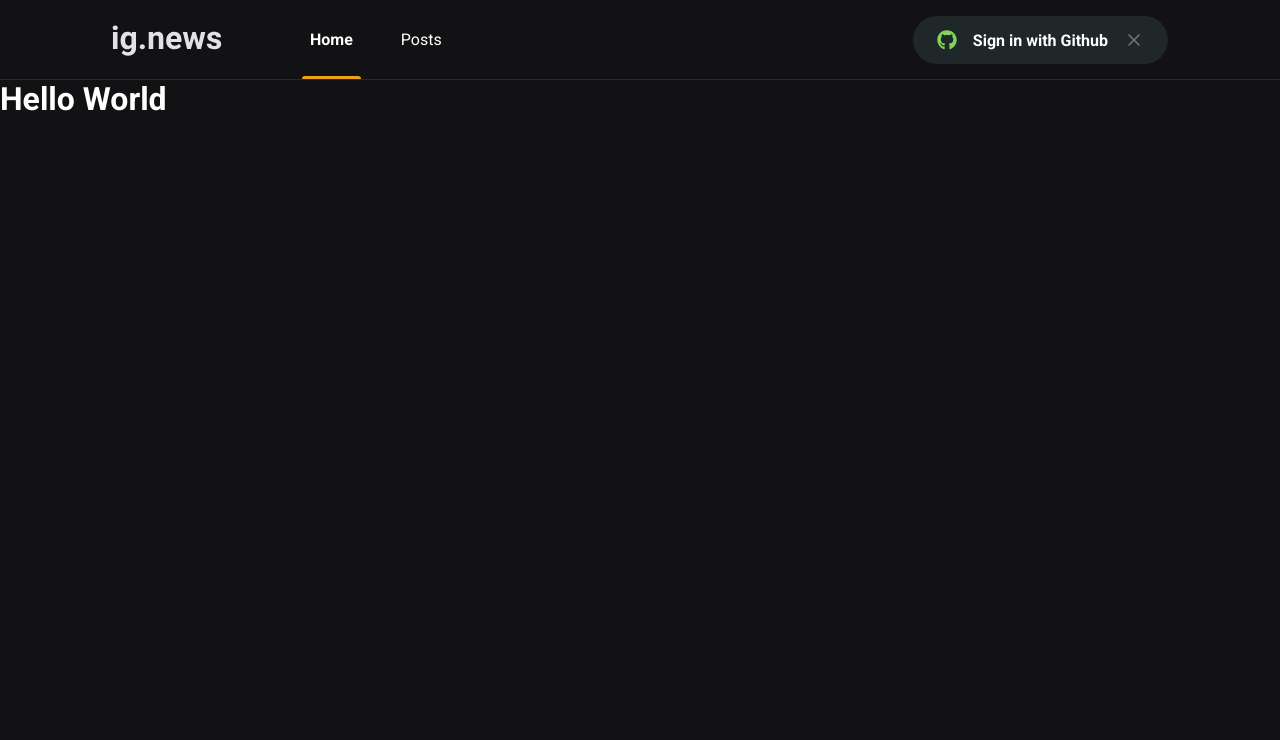
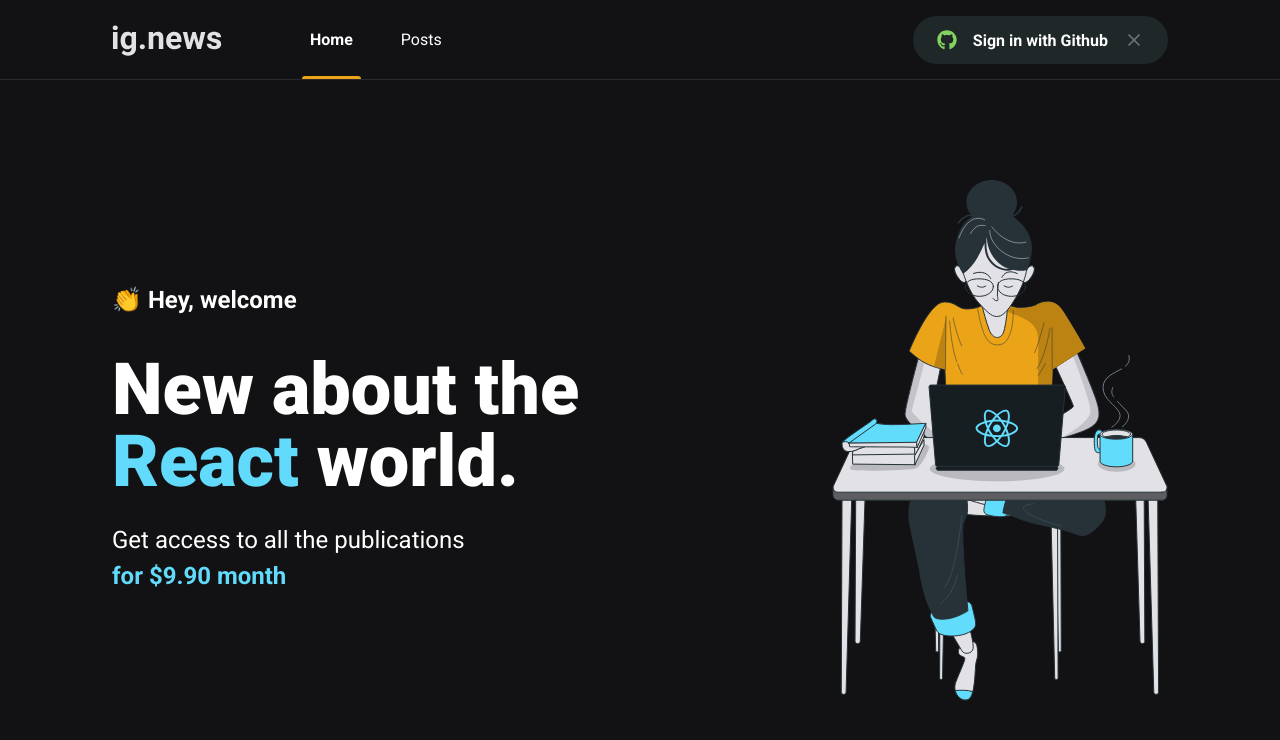
Before and after one commit to icarofs/ignews, a Next.js app: page / in a window 1280 px wide. Shown: the top 740 px of the page. Built offline with nearby package versions, Linux system fonts and the light colour scheme.

Commit message:
desenvolvido página home

```diff
--- /dev/null
+++ b/src/pages/home.module.scss
@@ -0,0 +1,41 @@
+.contentContainer {
+  max-width: 1120px;
+  margin: 0 auto;
+  padding: 0 2rem;
+  height: calc(100vh - 5rem);
+
+  display: flex;
+  align-items: center;
+  justify-content: space-between;
+}
+
+.hero {
+  max-width: 600px;
+
+  > span {
+    font-size: 1.5rem;
+    font-weight: bold;
+  }
+
+  h1 {
+    font-size: 4.5rem;
+    line-height: 4.5rem;
+    font-weight: 900;
+    margin-top: 2.5rem;
+
+    span {
+      color: var(--cyan-500);
+    }
+  }
+
+  p {
+    font-size: 1.5rem;
+    line-height: 2.25rem;
+    margin-top: 1.5rem;
+
+    span {
+      color: var(--cyan-500);
+      font-weight: bold;
+    }
+  }
+}
--- a/src/pages/index.tsx
+++ b/src/pages/index.tsx
@@ -1,12 +1,27 @@
 import Head from "next/head";
+
+import styles from "./home.module.scss";
 
 export default function Home() {
   return (
     <>
       <Head>
-        <title>Início | ig.news</title>
+        <title>Home | ig.news</title>
       </Head>
-      <h1>Hello World</h1>
+
+      <main className={styles.contentContainer}>
+        <section className={styles.hero}>
+          <span>👏 Hey, welcome</span>
+          <h1>
+            New about the<span> React</span> world.
+          </h1>
+          <p>
+            Get access to all the publications <br />
+            <span>for $9.90 month</span>
+          </p>
+        </section>
+        <img src="/images/avatar.svg" alt="Girl coding" />
+      </main>
     </>
   );
 }
```
